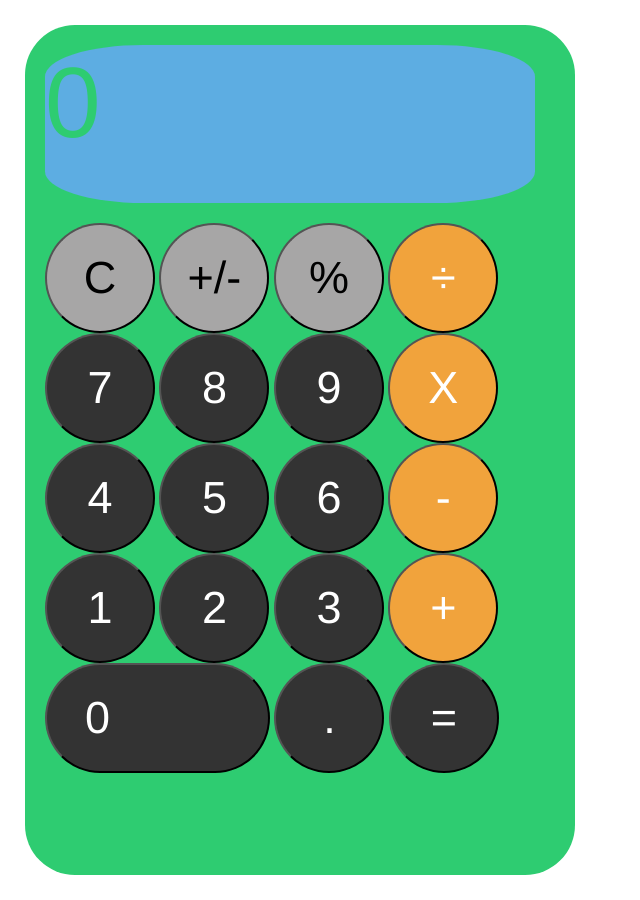
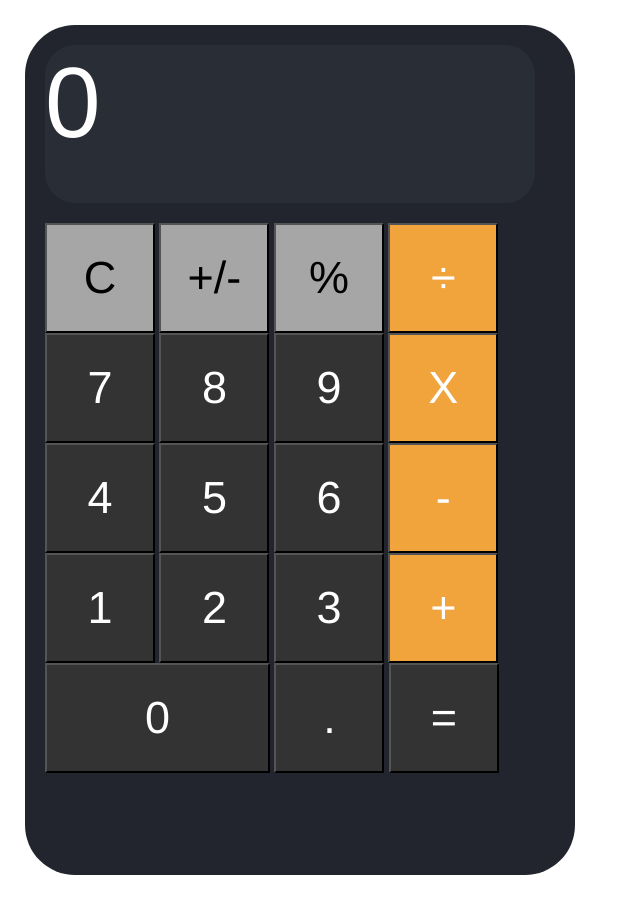
Before and after one commit to RyanVine/Calculator-Project-2, a plain HTML site: page index.html in a window 1280 px wide. Shown: the whole page, without its empty margins (0-640 px from the left). Drawn offline with Linux system fonts and the light colour scheme.

Commit message:
Added styling

```diff
--- a/styles/_buttons.scss
+++ b/styles/_buttons.scss
@@ -2,7 +2,7 @@
 
   .calculator__button {
     background: #333;
-    border-radius: 50%;
+ //   border-radius: 50%;
     color: white;
     font-size: 45px;
     height: 110px;
@@ -19,8 +19,8 @@
   }
   .calculator__button-0 {
     width: 225px;
-    border-radius: 55px;
+  //  border-radius: 55px;
     justify-content: flex-start;
-    padding-right: 120px;
+    // padding-right: 120px;
   }
 }
--- a/styles/_colors.scss
+++ b/styles/_colors.scss
@@ -2,11 +2,11 @@ body {
   background-color: white;
 
   .calculator {
-    background: #2ECC71 ;
+    background: #22252D;
 
     .calculator__display {
-      color: #2ECC71;
-      background-color: #5DADE2;
+      color: white;
+      background-color: #292D36;
     }
   }
 }
--- a/styles/_layout.scss
+++ b/styles/_layout.scss
@@ -16,7 +16,7 @@ body {
 
 
   .calculator__display {
-    border-radius: 20%;
+    border-radius: 30px;
     display: flex;
     justify-content: space-between;
     font-size: 100px;
```
Also changed, not shown: styles.css, styles/_layout.css (deleted).
